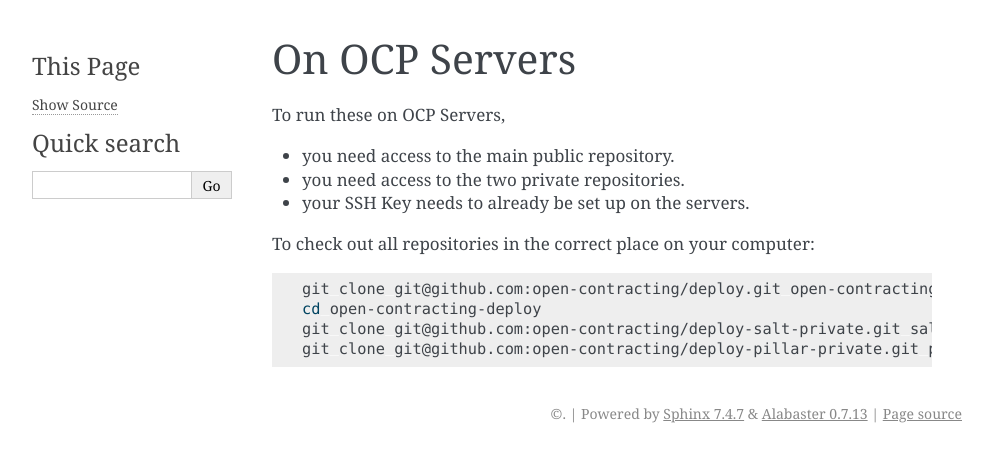
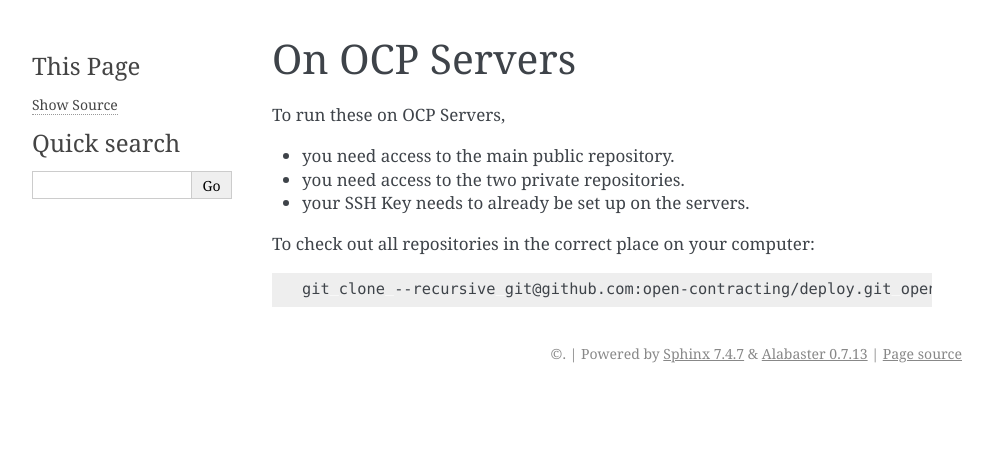
Before and after one commit to open-contracting/deploy, a Sphinx documentation site: the page built from docs/on-ocp-servers.rst, in a window 1280 px wide. Shown: the top 462 px of the page, without its empty margins (148-1141 px from the left). Built offline with Sphinx 7.4.7, drawn with Linux system fonts in a browser that asks for light colours.

```diff
--- a/docs/deploying.rst
+++ b/docs/deploying.rst
@@ -17,7 +17,9 @@ You can run
 
 .. code-block:: bash
 
-    ./updateToMaster.sh
+    git checkout master
+    git pull --rebase
+    git submodule update --remote --merge
 
 This will update all 3 repositories (public and 2 private ones) to the master branch and the latest version,
 whilst showing you the git messages so you can see if there are any conflicts or problems switching.
--- a/docs/on-ocp-servers.rst
+++ b/docs/on-ocp-servers.rst
@@ -12,7 +12,4 @@ To check out all repositories in the correct place on your computer:
 
 .. code-block:: bash
 
-    git clone git@github.com:open-contracting/deploy.git open-contracting-deploy
-    cd open-contracting-deploy
-    git clone git@github.com:open-contracting/deploy-salt-private.git salt/private
-    git clone git@github.com:open-contracting/deploy-pillar-private.git pillar/private
+    git clone --recursive git@github.com:open-contracting/deploy.git open-contracting-deploy
```
Also changed, not shown: .gitmodules (added), 2 other files.
